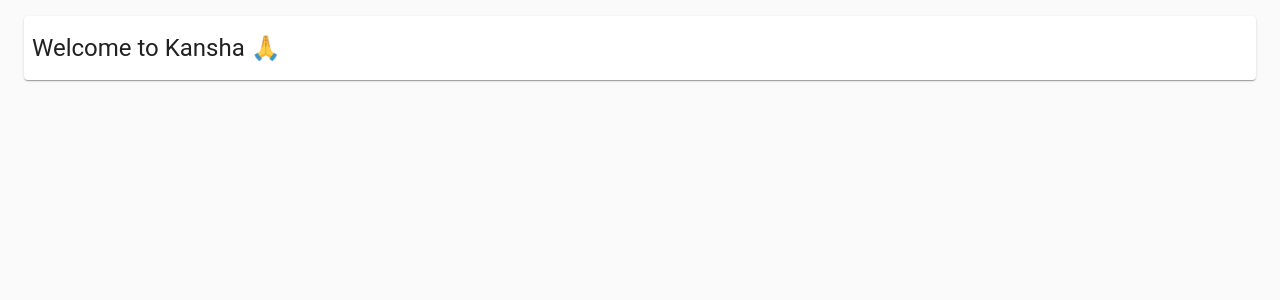
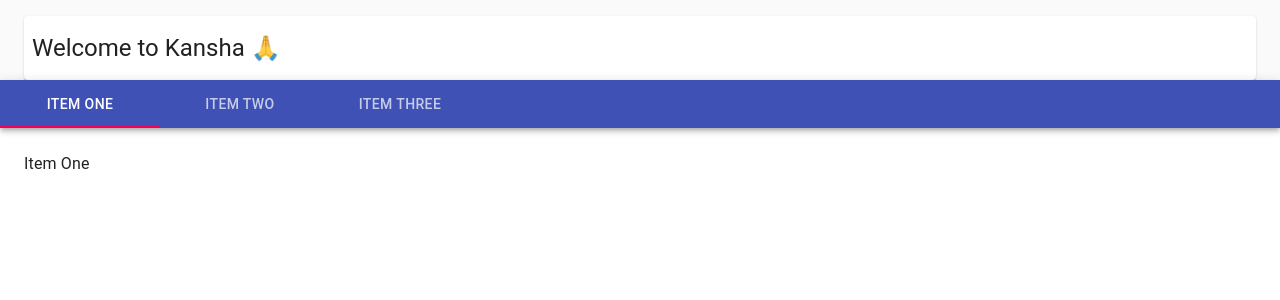
Before and after one commit to rleslie1015/kansha-fe, a React (Create React App) app in the folder react-app/: page / in a window 1280 px wide. Shown: the top 300 px of the page. Built offline with nearby package versions, Linux system fonts and the light colour scheme.

Commit message:
made navbar component
Co-authored-by: LeslieRodriguez <rleslie1015@gmail.com>

```diff
--- a/react-app/src/App.jsx
+++ b/react-app/src/App.jsx
@@ -2,6 +2,8 @@ import React from 'react';
 import CssBaseline from '@material-ui/core/CssBaseline';
 import { makeStyles } from '@material-ui/core/styles';
 import { Container, Typography, Paper } from '@material-ui/core';
+// import { Landing }  from './landing/Landing';
+import NavBar from './landing/NavBar';
 
 
 const useStyles = makeStyles(theme => ({
@@ -22,8 +24,8 @@ export const App = () => {
     const classes = useStyles()
     return (
         <div id="App" className={classes.root}>
-            <CssBaseline />
-            <Container fixed>
+             <CssBaseline />
+             <Container fixed>
                 <Paper className={classes.paper}>
                     <Typography className={classes.typo} variant="h5">
                         Welcome to Kansha{' '}
@@ -31,8 +33,11 @@ export const App = () => {
                             🙏
                         </span>
                     </Typography>
+
+
                 </Paper>
             </Container>
+            <NavBar />
         </div>
     );
 };
--- /dev/null
+++ b/react-app/src/landing/Landing.js
@@ -0,0 +1,15 @@
+import React from 'react';
+import {NavBar} from './NavBar';
+
+export const Landing = () => {
+
+    return (
+        <>
+        <NavBar />
+        <p>WORK</p>
+        {/* <Header />
+        <Features />
+        <Footer /> */}
+        </>
+    )
+}
--- /dev/null
+++ b/react-app/src/landing/NavBar.js
@@ -0,0 +1,74 @@
+import React from 'react';
+import PropTypes from 'prop-types';
+import { makeStyles } from '@material-ui/core/styles';
+import AppBar from '@material-ui/core/AppBar';
+import Tabs from '@material-ui/core/Tabs';
+import Tab from '@material-ui/core/Tab';
+import Typography from '@material-ui/core/Typography';
+import Box from '@material-ui/core/Box';
+
+export function TabPanel(props) {
+    const { children, value, index, ...other } = props;
+
+    return (
+      <Typography
+        component="div"
+        role="tabpanel"
+        hidden={value !== index}
+        id={`simple-tabpanel-${index}`}
+        aria-labelledby={`simple-tab-${index}`}
+        {...other}
+      >
+        <Box p={3}>{children}</Box>
+      </Typography>
+    );
+  }
+
+  TabPanel.propTypes = {
+    children: PropTypes.node,
+    index: PropTypes.any.isRequired,
+    value: PropTypes.any.isRequired,
+  };
+
+  function a11yProps(index) {
+    return {
+      id: `simple-tab-${index}`,
+      'aria-controls': `simple-tabpanel-${index}`,
+    };
+  }
+
+  const useStyles = makeStyles(theme => ({
+    root: {
+      flexGrow: 1,
+      backgroundColor: theme.palette.background.paper,
+    },
+  }));
+
+  export default function NavBar() {
+    const classes = useStyles();
+    const [value, setValue] = React.useState(0);
+
+    const handleChange = (event, newValue) => {
+      setValue(newValue);
+    };
+
+    return (
+      <div className={classes.root}>
+        <AppBar position="static">
+          <Tabs value={value} onChange={handleChange} aria-label="simple tabs example">
+            <Tab label="Item One" {...a11yProps(0)} />
+            <Tab label="Item Two" {...a11yProps(1)} />
+            <Tab label="Item Three" {...a11yProps(2)} />
+          </Tabs>
+        </AppBar>
+        <TabPanel value={value} index={0}>
+          Item One
+        </TabPanel>
+        <TabPanel value={value} index={1}>
+          Item Two
+        </TabPanel>
+        <TabPanel value={value} index={2}>
+          Item Three
+        </TabPanel>
+      </div>
+    )}
```
Also changed, not shown: react-app/src/landing/Features.js (added), react-app/src/landing/Footer.js (added), react-app/src/landing/Header.js (added).
